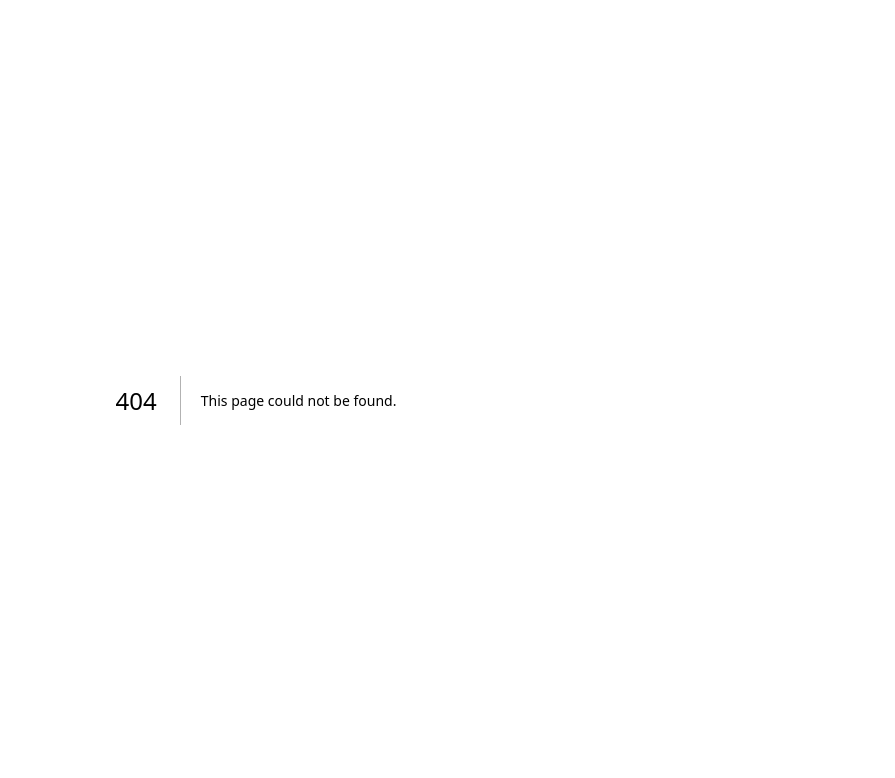
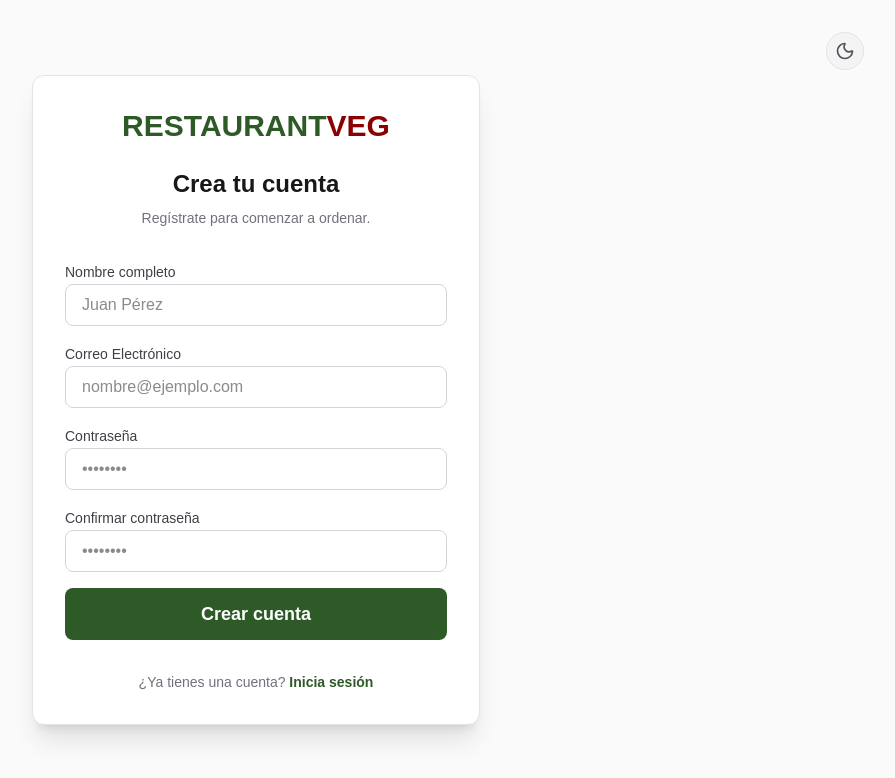
Before and after one commit to MarxAlonso/Proyecto-Restaurante-Vegetariano, a Next.js app in the folder apps/frontend/: page /register in a window 1280 px wide. Before the commit this address had no page. Shown: the top 778 px of the page, without its empty margins (384-1279 px from the left). Built offline with nearby package versions, Linux system fonts and the light colour scheme; no server answers.

Commit message:
feat: funcionalidad google acountv1

```diff
--- a/apps/frontend/src/app/layout.tsx
+++ b/apps/frontend/src/app/layout.tsx
@@ -29,12 +29,7 @@ export default function RootLayout({
       suppressHydrationWarning
       className={`${geistSans.variable} ${geistMono.variable} h-full antialiased`}
     >
-      <head>
-        <meta
-          http-equiv="Content-Security-Policy"
-          content="script-src 'self' 'unsafe-inline' 'unsafe-eval' https://accounts.google.com; connect-src 'self' https://restaurante-vegetariano-backend.vercel.app; frame-src https://accounts.google.com;"
-        />
-      </head>
+      <head />
       <body className="min-h-full flex flex-col bg-white dark:bg-zinc-950 text-zinc-900 dark:text-zinc-50 transition-colors duration-300">
         <ThemeProvider
           attribute="class"
--- a/apps/frontend/src/app/login/page.tsx
+++ b/apps/frontend/src/app/login/page.tsx
@@ -211,7 +211,7 @@ export default function LoginPage() {
 
         <p className="text-center text-sm text-zinc-500">
           ¿No tienes una cuenta?{" "}
-          <Link href="#" className="text-primary hover:underline font-bold">
+          <Link href="/register" className="text-primary hover:underline font-bold">
             Regístrate aquí
           </Link>
         </p>
--- /dev/null
+++ b/apps/frontend/src/app/register/page.tsx
@@ -0,0 +1,160 @@
+"use client";
+
+import Link from "next/link";
+import { useState } from "react";
+import { useRouter } from "next/navigation";
+import { ThemeToggle } from "@/components/ThemeToggle";
+import { fetchApi } from "@/lib/api";
+
+export default function RegisterPage() {
+  const [name, setName] = useState("");
+  const [email, setEmail] = useState("");
+  const [password, setPassword] = useState("");
+  const [confirmPassword, setConfirmPassword] = useState("");
+  const [error, setError] = useState<string | null>(null);
+  const [loading, setLoading] = useState(false);
+  const router = useRouter();
+
+  const handleSubmit = async (e: React.FormEvent) => {
+    e.preventDefault();
+    setError(null);
+
+    if (password.length < 6) {
+      setError("La contraseña debe tener al menos 6 caracteres.");
+      return;
+    }
+
+    if (password !== confirmPassword) {
+      setError("Las contraseñas no coinciden.");
+      return;
+    }
+
+    setLoading(true);
+
+    try {
+      const data = await fetchApi("/auth/register", {
+        method: "POST",
+        body: JSON.stringify({ name, email, password }),
+      });
+
+      localStorage.setItem("token", data.token);
+      localStorage.setItem("user", JSON.stringify(data.user));
+
+      const role = data.user.role;
+      if (role === "ADMIN") {
+        router.push("/paneladmin");
+      } else if (role === "KITCHEN") {
+        router.push("/panelkitchen");
+      } else {
+        router.push("/panel");
+      }
+    } catch (err: any) {
+      setError(err.message || "Error al registrarse");
+    } finally {
+      setLoading(false);
+    }
+  };
+
+  return (
+    <div className="min-h-screen flex items-center justify-center bg-zinc-50 dark:bg-zinc-950 p-4 transition-colors relative">
+      <div className="absolute top-8 right-8">
+        <ThemeToggle />
+      </div>
+      <div className="card max-w-md w-full p-8 space-y-8 bg-white dark:bg-zinc-900 shadow-xl border border-zinc-200 dark:border-zinc-800">
+        <div className="text-center">
+          <Link href="/" className="text-3xl font-bold text-primary">
+            RESTAURANT<span className="text-secondary">VEG</span>
+          </Link>
+          <h2 className="mt-6 text-2xl font-bold text-zinc-900 dark:text-white">Crea tu cuenta</h2>
+          <p className="mt-2 text-sm text-zinc-500">Regístrate para comenzar a ordenar.</p>
+        </div>
+
+        {error && (
+          <div className="bg-red-50 dark:bg-red-900/30 border border-red-200 dark:border-red-800 p-4 rounded-lg">
+            <p className="text-sm text-red-600 dark:text-red-400 font-medium">{error}</p>
+          </div>
+        )}
+
+        <form className="space-y-4" onSubmit={handleSubmit}>
+          <div className="space-y-2">
+            <label className="text-sm font-medium text-zinc-700 dark:text-zinc-300" htmlFor="name">
+              Nombre completo
+            </label>
+            <input
+              id="name"
+              type="text"
+              value={name}
+              onChange={(e) => setName(e.target.value)}
+              placeholder="Juan Pérez"
+              className="input text-zinc-900 dark:text-white"
+              required
+              disabled={loading}
+            />
+          </div>
+          <div className="space-y-2">
+            <label className="text-sm font-medium text-zinc-700 dark:text-zinc-300" htmlFor="email">
+              Correo Electrónico
+            </label>
+            <input
+              id="email"
+              type="email"
+              value={email}
+              onChange={(e) => setEmail(e.target.value)}
+              placeholder="nombre@ejemplo.com"
+              className="input text-zinc-900 dark:text-white"
+              required
+              disabled={loading}
+            />
+          </div>
+          <div className="space-y-2">
+            <label className="text-sm font-medium text-zinc-700 dark:text-zinc-300" htmlFor="password">
+              Contraseña
+            </label>
+            <input
+              id="password"
+              type="password"
+              value={password}
+              onChange={(e) => setPassword(e.target.value)}
+              placeholder="••••••••"
+              className="input text-zinc-900 dark:text-white"
+              required
+              minLength={6}
+              disabled={loading}
+            />
+          </div>
+          <div className="space-y-2">
+            <label className="text-sm font-medium text-zinc-700 dark:text-zinc-300" htmlFor="confirmPassword">
+              Confirmar contraseña
+            </label>
+            <input
+              id="confirmPassword"
+              type="password"
+              value={confirmPassword}
+              onChange={(e) => setConfirmPassword(e.target.value)}
+              placeholder="••••••••"
+              className="input text-zinc-900 dark:text-white"
+              required
+              minLength={6}
+              disabled={loading}
+            />
+          </div>
+
+          <button
+            type="submit"
+            className="w-full btn-primary !py-3 font-bold text-lg disabled:opacity-50"
+            disabled={loading}
+          >
+            {loading ? "Registrando..." : "Crear cuenta"}
+          </button>
+        </form>
+
+        <p className="text-center text-sm text-zinc-500">
+          ¿Ya tienes una cuenta?{" "}
+          <Link href="/login" className="text-primary hover:underline font-bold">
+            Inicia sesión
+          </Link>
+        </p>
+      </div>
+    </div>
+  );
+}
```
Also changed, not shown: apps/frontend/vercel.json.
